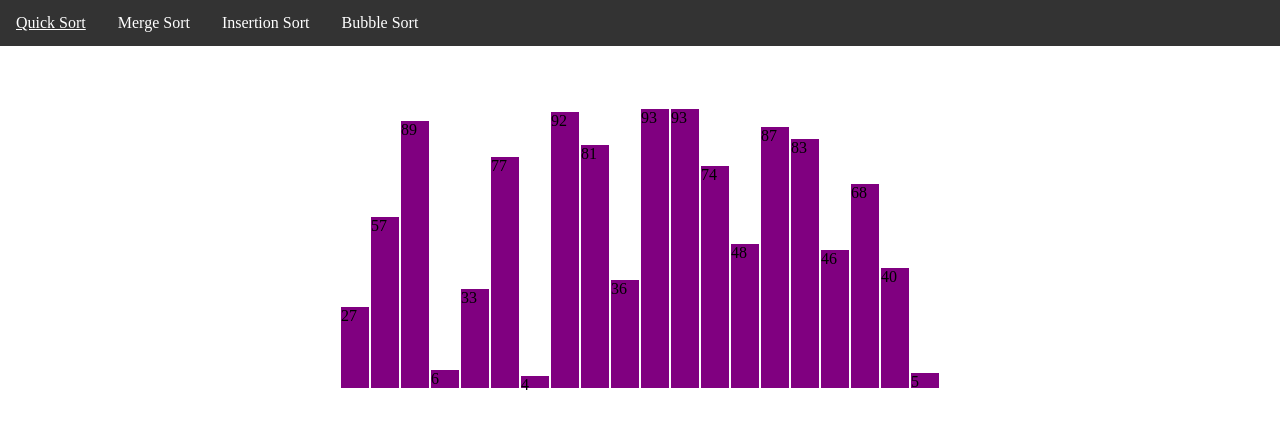
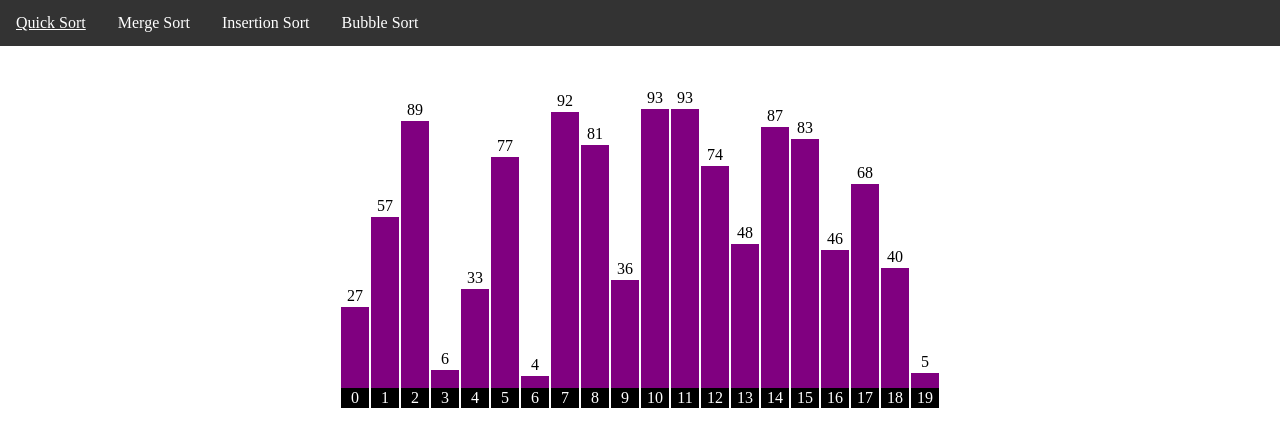
Before and after one commit to Ann-c-Tseng/Sorting-Visualizer, a plain HTML site: page QuickSort/QSindex.html in a window 1280 px wide. Drawn offline with Linux system fonts and the light colour scheme.

Commit message:
added index to bars of QuickSort

```diff
--- a/QuickSort/script.js
+++ b/QuickSort/script.js
@@ -21,11 +21,40 @@ function makeArrayBlocks() {
     array_element_label.classList.add("block_id");
     array_element_label.innerText = value;
 
-    //Add the created elements to our html file.
+    //Add the created elements to html file.
     array_element.appendChild(array_element_label);
     container.appendChild(array_element);
   }
 }
 
+
+//Make the indices for each block
+var count_container = document.getElementById("count");
+function makeIdx(){
+    for(var i = 0; i < 20; i++){
+        //Make another array element div again for each index
+        var array_element2 = document.createElement("div");
+
+        //Add the class 'block2' to div
+        array_element2.classList.add("block2");
+
+        //Add height + transform style to div
+        array_element2.style.height = `${20}px`;
+        array_element2.style.transform = `translate(${i*30}px)`;
+
+        //Add the indices with a label element
+        var array_element_label2 = document.createElement("label");
+        array_element_label2.classList.add("block_id2");
+        array_element_label2.innerText = i;
+
+        //Add the created elements to html file
+        array_element2.appendChild(array_element_label2);
+        count_container.appendChild(array_element2);
+    }
+}
+
 // Call to generate the array
 makeArrayBlocks();
+
+// Call to generate the indices
+makeIdx();
--- a/QuickSort/styles.css
+++ b/QuickSort/styles.css
@@ -55,3 +55,32 @@ li a:hover {
     bottom: 0px;
     transition: 0.2s all ease;
 }
+
+.block_id {
+    position: absolute;
+    color: black;
+    margin-top: -20px;
+    width: 100%;
+    text-align: center;
+}
+
+#count {
+    height: 20px;
+    width: 598px;
+    margin: auto;
+}
+
+.block2 {
+    width: 28px;
+    background-color: black;
+    position: absolute;
+    transition: 0.2s all ease;
+}
+
+.block_id2 {
+    position: absolute;
+    color: white;
+    margin-top: 1px;
+    width: 100%;
+    text-align: center;
+}
```
